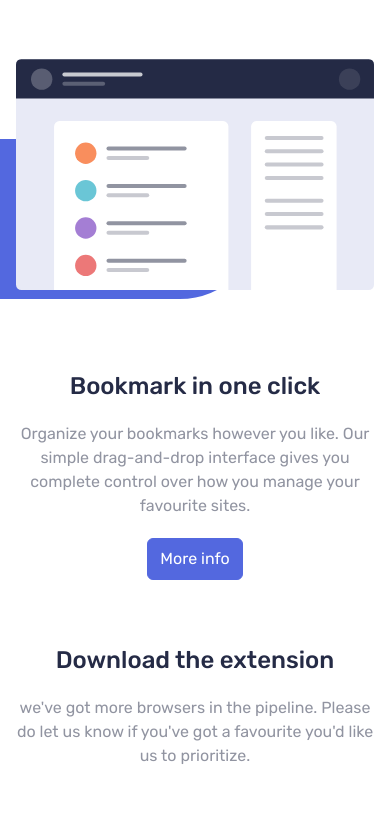
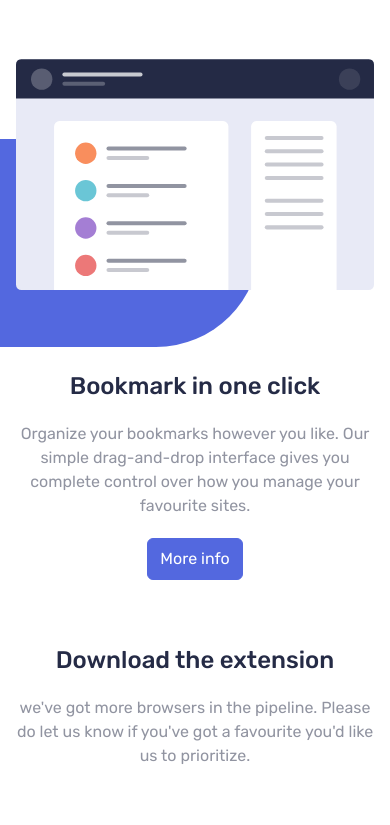
Before and after one commit to Yurex12/bookmark, a website: page index.html in a window 390 px wide. Shown: the part 1080-1905 px from the top of the page. Drawn offline with Linux system fonts and the light colour scheme.

Commit message:
changed the height

```diff
--- a/index.html
+++ b/index.html
@@ -210,7 +210,7 @@
         </div>
       </div>
       <div
-        class="w-8/12 h-40 bg-softBlue sm:w-[270px] sm:h-60 top-20 md:top-36 rounded-r-full absolute bottom-3 left-0 -z-10 md:w-[300px] md:h-28 lg:w-[400px] lg:h-40 xl:w-[550px] xl:h-60"
+        class="w-8/12 h-52 bg-softBlue sm:w-[270px] sm:h-60 top-20 md:top-36 rounded-r-full absolute bottom-3 left-0 -z-10 md:w-[300px] md:h-28 lg:w-[400px] lg:h-40 xl:w-[550px] xl:h-60"
       ></div>
     </section>
 
```
Also changed, not shown: dist/output.css.
